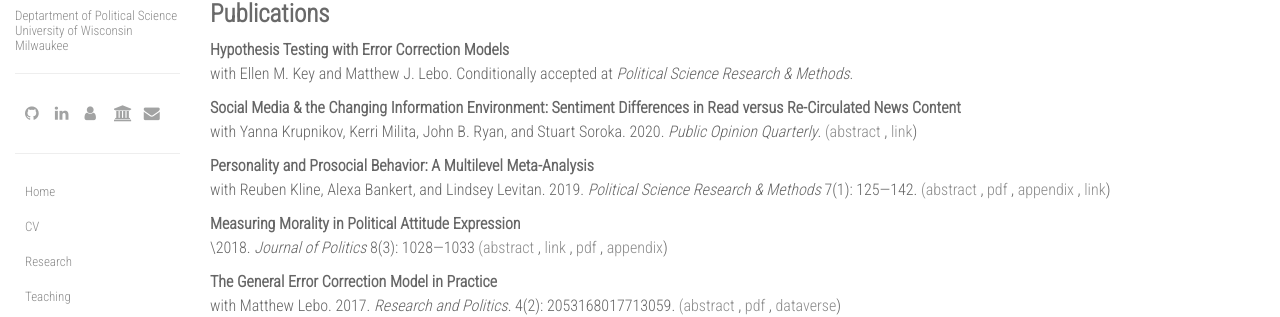
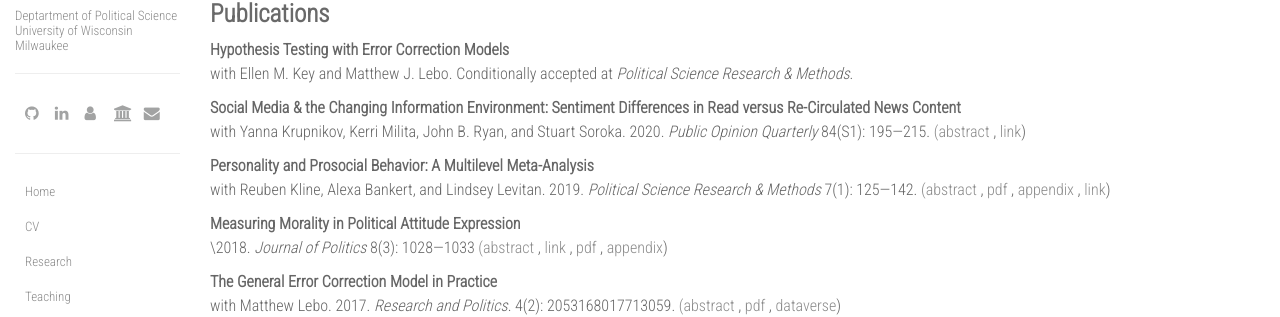
Before and after one commit to pwkraft/pwkraft-old.github.io, a Jekyll site: the page built from research.md, in a window 1280 px wide. Shown: the part 195-512 px from the top of the page. Built offline with Jekyll 4.4.1, drawn with Linux system fonts in a browser that asks for light colours; nearby versions of some CDN libraries.

Commit message:
update icons

```diff
--- a/_config.yml
+++ b/_config.yml
@@ -10,8 +10,8 @@
 
 # Social icons
 github: pwkraft
-linkedin: patrick-kraft-b52319101
-researchgate: Patrick_Kraft2
+#linkedin: patrick-kraft-b52319101
+#researchgate: Patrick_Kraft2
 scholar: QTPa1MAAAAAJ
 #facebook: username
 #deviantart: username
--- a/research.md
+++ b/research.md
@@ -10,7 +10,7 @@
 with Ellen M. Key and Matthew J. Lebo. Conditionally accepted at _Political Science Research & Methods_.
 
 **Social Media & the Changing Information Environment: Sentiment Differences in Read versus Re-Circulated News Content** \\
-with Yanna Krupnikov, Kerri Milita, John B. Ryan, and Stuart Soroka. 2020. _Public Opinion Quarterly_.
+with Yanna Krupnikov, Kerri Milita, John B. Ryan, and Stuart Soroka. 2020. _Public Opinion Quarterly_ 84(S1): 195&#8212;215.
 <button class="link" onclick="showAbstract('social')">(abstract</button>
 , <a href="https://academic.oup.com/poq/article-abstract/doi/10.1093/poq/nfaa015/5862983" target="blank">link</a>)
 <div id="social" style="display:none">
```
